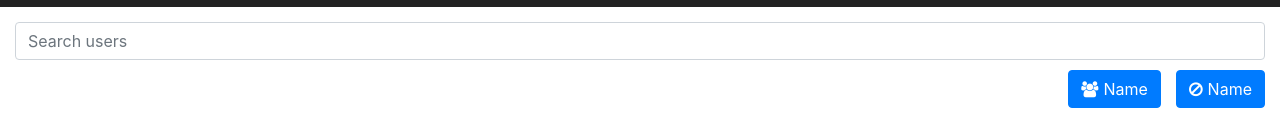
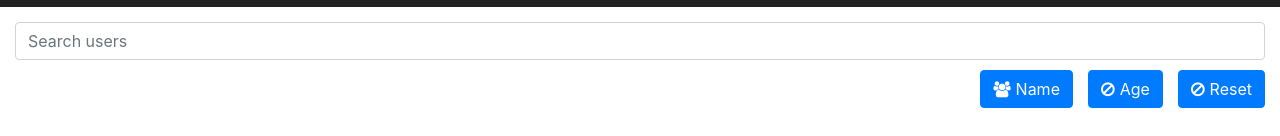
Before and after one commit to skoval-a/SecondGroup, a React (Create React App) app in the folder app/: page / in a window 1280 px wide. Shown: the part 143-279 px from the top of the page. Built offline with nearby package versions, Linux system fonts and the light colour scheme.

Commit message:
add sort

```diff
--- a/app/src/components/ActiveUser/index.js
+++ b/app/src/components/ActiveUser/index.js
@@ -3,6 +3,12 @@ import React from 'react';
 export default props => {
   const user = props.user ? props.user : '';
   return (
+    <React.Fragment>
+      {
+        props.isErrorUser ?
+        <div className='alert alert-danger'>
+           Выберите другого юзера
+        </div> :
         <div className="activeUser">
           <div className='activeUser__image'>
             <img src={user.image} />
@@ -17,5 +23,7 @@ export default props => {
             {user.phone}
           </p>
         </div>
+      }
+    </React.Fragment>
   );
 }
--- a/app/src/containers/HomePage/index.js
+++ b/app/src/containers/HomePage/index.js
@@ -18,17 +18,17 @@ export default class Home extends Component {
       activeUser: null,
       currentPage: 0,
       listPages: null,
+      isErrorUser: false,
     };
   }
-
 
   componentWillMount() {
     fetch(data)
     .then(response => response.json())
     .then(data => {
-      this.initialData = data;
       this.setState({
-        data: this.initialData,
+        defaultUsers: [...data],
+        data,
         activeUser: data[0],
       });
     })
@@ -36,17 +36,36 @@ export default class Home extends Component {
 
   updateApp(config) {
     this.setState(config);
+    if(config.activeUser.id === this.state.activeUser.id) {
+      this.setState({
+        isErrorUser: true,
+      })
+    } else {
+      this.setState({
+        isErrorUser: false,
+      });
+    }
   }
 
   search = (e) => {
-    console.log(e.target);
     const value = e.target.value.toLowerCase();
-    const fillter = this.initialData.filter(user => {
+    const fillter = this.state.defaultUsers.filter(user => {
       return user.name.toLowerCase().includes(value);
     });
     this.updateApp({
       data: fillter,
       currentPage: 0,
+    });
+  }
+
+  sort = (type) => {
+    const { data } = this.state;
+    const dataUsers = data;
+    const sorted = dataUsers.sort((a, b) => {
+      return a[type] > b[type] ? 1 : -1;
+    });
+    this.setState({
+      data: sorted,
     });
   }
 
@@ -64,30 +83,41 @@ export default class Home extends Component {
     if(number + currentPage >= 0 && number + currentPage < listPages) {
       this.setState(prev => (console.log(prev),{
         listPages,
-        currentPage: this.state.currentPage + number,
+        currentPage: prev.currentPage + number,
       }))
     }
   }
 
+  reset = () => {
+    this.updateApp({
+      data: this.state.defaultUsers,
+      activeUser: this.state.defaultUsers[0],
+    });
+  }
+
   render() {
-    console.log('listPages',this.state.listPages);
-    console.log('currentPage',this.state.currentPage);
     const buttonsList = [
       {
         name: 'Name',
         icon: 'fa-users',
-        onClick: this.test,
+        onClick: () => this.sort('name'),
       },
       {
-        name: 'Name',
+        name: 'Age',
         icon: 'fa-ban',
-        onClick: () => console.log('123'),
+        onClick: () => this.sort('age'),
+      },
+      {
+        name: 'Reset',
+        icon: 'fa-ban',
+        onClick: this.reset,
       },
     ];
     const {
       data,
       listPages,
       currentPage,
+      isErrorUser,
     } = this.state;
     return (
       <div className='home'>
@@ -113,8 +143,7 @@ export default class Home extends Component {
                 <p className='btnName'>
                   {item.name}
                 </p>
-              </button>
-            )
+              </button>)
             }
           </div>
         </div>
@@ -122,6 +151,7 @@ export default class Home extends Component {
           <div className="home__sidebar">
             <div className='sidebar'>
               <ActiveUser
+                isErrorUser={isErrorUser}
                 user={this.state.activeUser}
               />
             </div>
```
Lines whose indentation alone changed are shown as unchanged.
